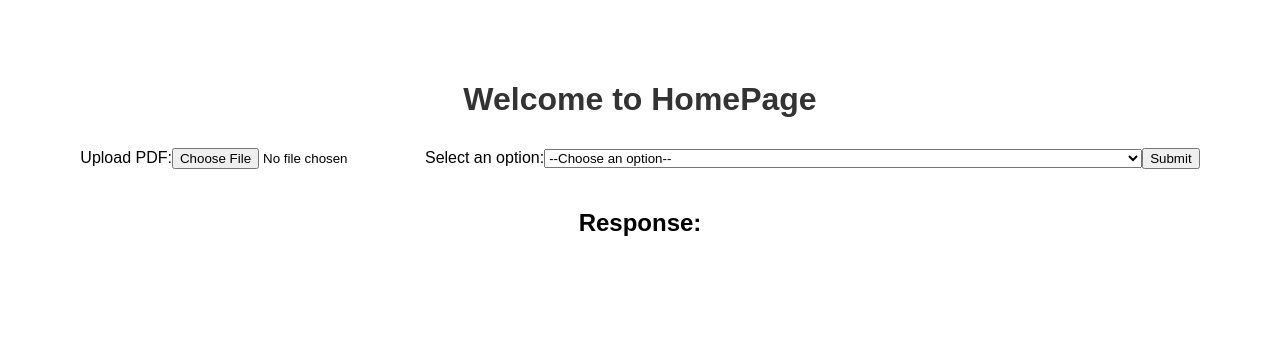
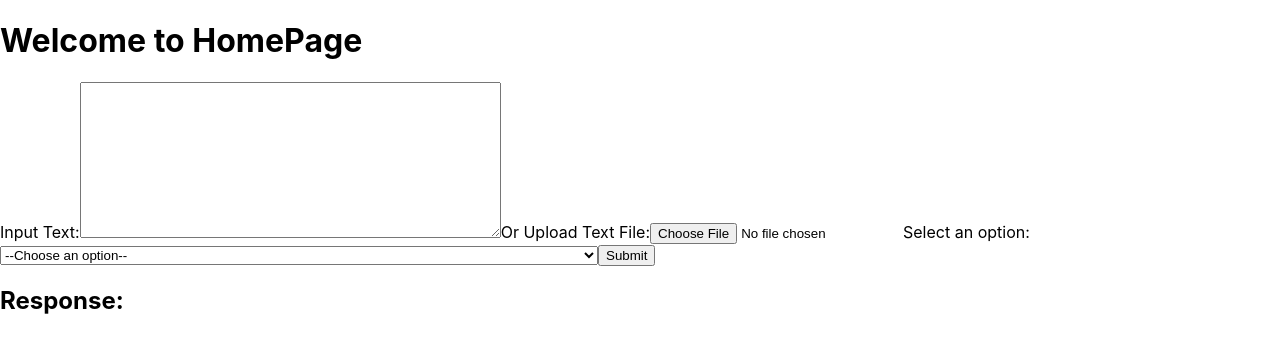
Before and after one commit to avigewirtz/billing, a React (Create React App) app: page / in a window 1280 px wide. Shown: the top 352 px of the page. Built offline with nearby package versions, Linux system fonts and the light colour scheme.

Commit message:
make it better

```diff
--- a/src/pages/HomePage.js
+++ b/src/pages/HomePage.js
@@ -1,50 +1,39 @@
 import React, { useState } from 'react';
 import axios from 'axios';
-import './HomePage.css';
-import * as pdfjs from 'pdfjs-dist/legacy/build/pdf';
-
-pdfjs.GlobalWorkerOptions.workerSrc = process.env.PUBLIC_URL + '/pdf.worker.js';
 
 function HomePage() {
-    const [file, setFile] = useState(null);
+    const [text, setText] = useState('');  // For directly inputting text
     const [selectedOption, setSelectedOption] = useState('');
-    const [responseText, setResponseText] = useState(''); // Added to capture response data
+    const [responseText, setResponseText] = useState('');
 
-    const handleFileChange = (e) => {
-        setFile(e.target.files[0]);
+    const handleTextChange = (e) => {
+        setText(e.target.value);
+    }
+
+    const handleFileChange = async (e) => {
+        const file = e.target.files[0];
+        if (file) {
+            const reader = new FileReader();
+            reader.onload = function(event) {
+                setText(event.target.result);
+            }
+            reader.readAsText(file);
+        }
     }
 
     const handleOptionChange = (e) => {
         setSelectedOption(e.target.value);
     }
 
-    // Function to extract text from uploaded PDF
-    const extractTextFromPDF = async (pdfFile) => {
-        const pdf = await pdfjs.getDocument({ url: URL.createObjectURL(pdfFile) }).promise;
-        let text = '';
-
-        for (let i = 0; i < pdf.numPages; i++) {
-            const page = await pdf.getPage(i + 1);
-            const content = await page.getTextContent();
-            text += content.items.map(item => item.str).join(' ');
-            console.log(`Page ${i + 1} content:`, content);
-        }
-
-        return text;
-    }
-
-    // Function to handle form submission
     const handleSubmit = async () => {
-        if (!file || !selectedOption) {
-            alert("Please select both a PDF file and an option.");
+        if (!text || !selectedOption) {
+            alert("Please provide text and select an option.");
             return;
         }
 
         try {
-            const pdfText = await extractTextFromPDF(file);
-
             const data = {
-                text: pdfText,
+                text: text,
                 choice: selectedOption
             };
 
@@ -55,7 +44,7 @@ function HomePage() {
                 withCredentials: true
             });
             console.log(response.data.response);
-            setResponseText(response.data.response); // Save response data to state
+            setResponseText(response.data.response);
         } catch (error) {
             console.error("Error fetching prompt:", error);
         }
@@ -64,8 +53,13 @@ function HomePage() {
     return (
         <div>
             <h1>Welcome to HomePage</h1>
-            <label>Upload PDF:</label>
-            <input type="file" accept=".pdf" onChange={handleFileChange} />
+
+            <label>Input Text:</label>
+            <textarea rows="10" cols="50" value={text} onChange={handleTextChange}></textarea>
+
+            <label>Or Upload Text File:</label>
+            <input type="file" accept=".txt" onChange={handleFileChange} />
+
             <label>Select an option:</label>
             <select onChange={handleOptionChange}>
                 <option value="">--Choose an option--</option>
@@ -77,7 +71,6 @@ function HomePage() {
             </select>
             <button onClick={handleSubmit}>Submit</button>
 
-            {/* Display response data */}
             <div className="response-section">
                 <h2>Response:</h2>
                 <p>{responseText}</p>
```
